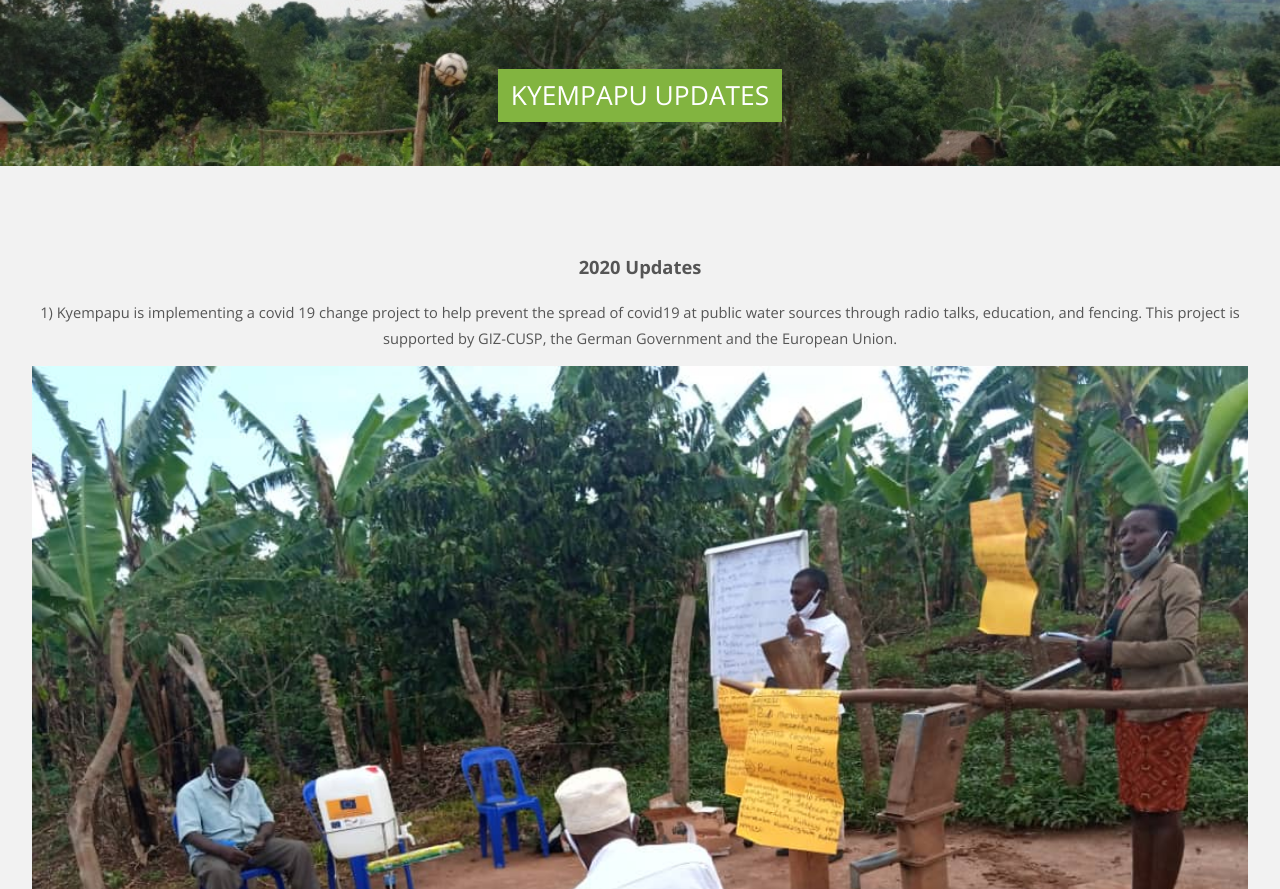
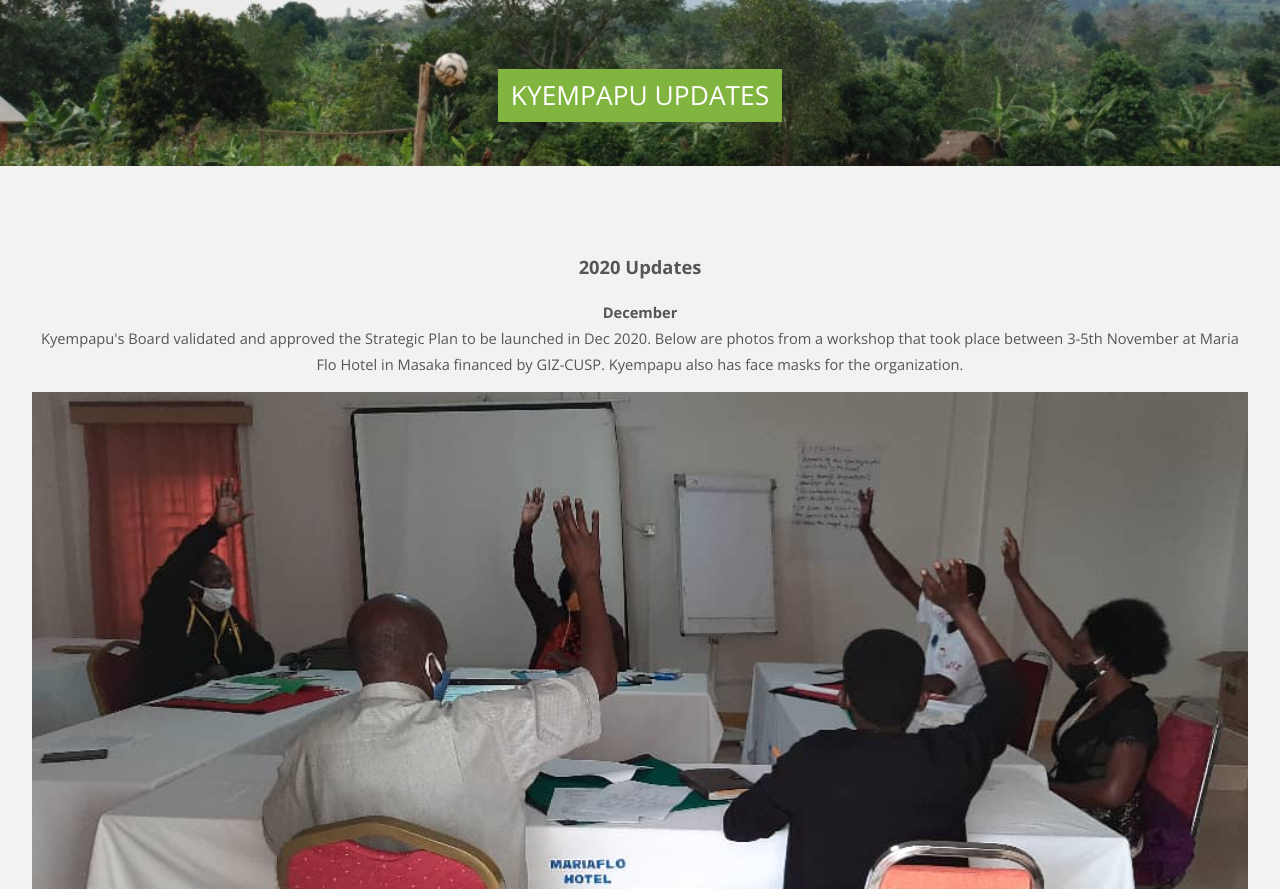
Before and after one commit to kyemapu/kyempapu.github.io, a plain HTML site: page updates.html in a window 1280 px wide. Shown: the part 63-952 px from the top of the page. Drawn offline with nearby package versions, Linux system fonts and the light colour scheme.

Commit message:
new updates

```diff
--- a/updates.html
+++ b/updates.html
@@ -60,8 +60,14 @@
                 <div id="updates">
                 <div class="12u">
                     <h5>2020 Updates</h5>
-
-
+                    <h4>December</h4>
+                    <p>Kyempapu's Board validated and approved the Strategic Plan to be launched in Dec 2020. Below are photos from a workshop that took place between 3-5th November at Maria Flo Hotel in Masaka financed by GIZ-CUSP. Kyempapu also has face masks for the organization.</p>
+                     <div class="row">
+                         <div class="3u"> <a class="image feature"><img src="images/nov1.jpeg" alt=""></a>
+                        </div>
+                        <div class="3u"> <a class="image feature"><img src="images/nov2.jpeg" alt=""></a></div> <div class="3u"> <a class="image feature"><img src="images/nov3.jpeg" alt=""></a></div> <div class="3u"> <a class="image feature"><img src="images/nov4.jpeg" alt=""></a></div>
+                    </div>
+                    <h4>November</h4>
                     <p>1) Kyempapu is implementing a covid 19 change project to help prevent the spread of covid19 at public water sources through radio talks, education, and fencing. This project is supported  by GIZ-CUSP, the German Government and the European Union.</p>
 
                      <div class="row">
```
Also changed, not shown: images/nov1.jpeg (added), images/nov2.jpeg (added), images/nov3.jpeg (added), images/nov4.jpeg (added).
